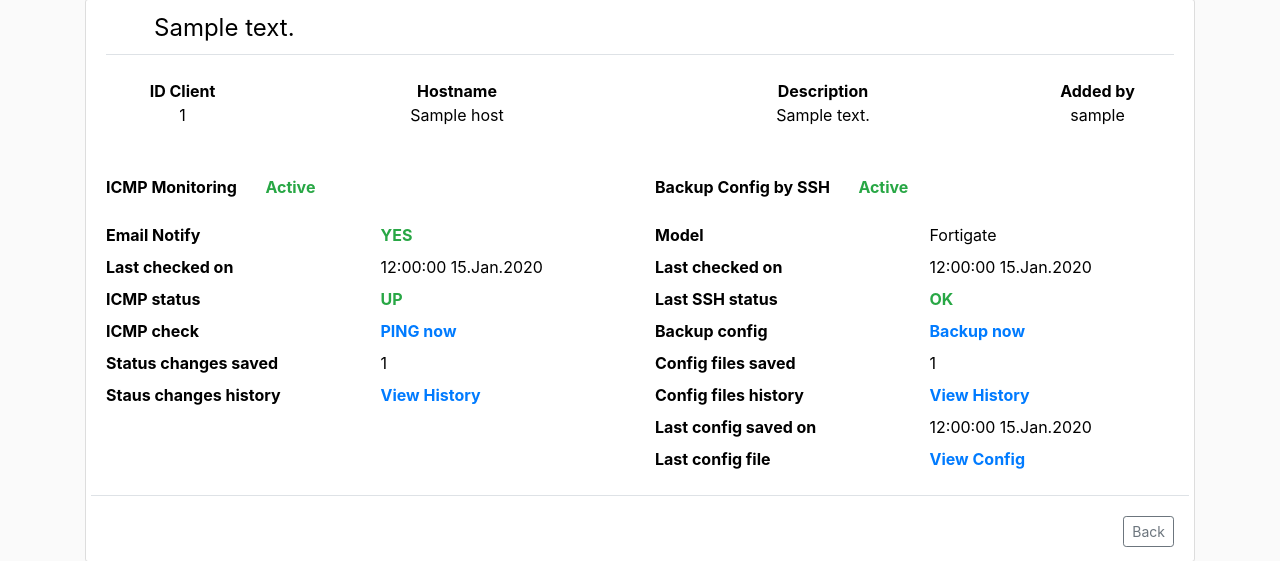
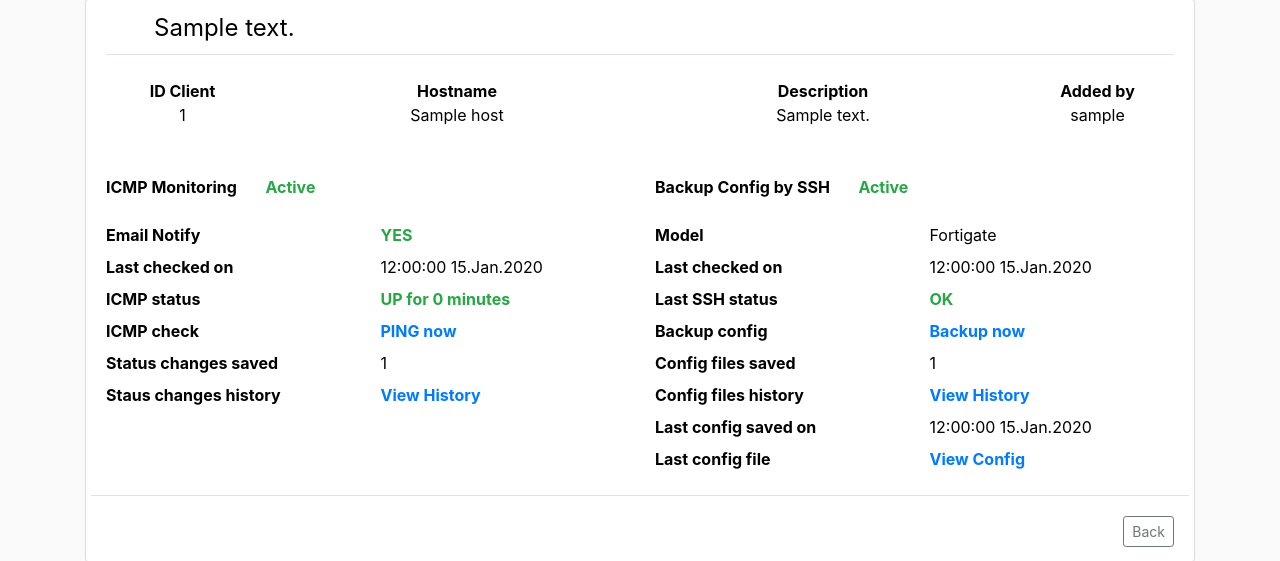
Before and after one commit to dangulica/logmon, a Django app: page /hosts/1/detail/ in a window 1280 px wide. Shown: the part 81-642 px from the top of the page. Run offline with Django 3.2, Linux system fonts and the light colour scheme; tables that the repository leaves empty hold one stand-in row (values such as "Sample post"); parts of the project's set-up code (start-up, migrations or seed data) failed here and were passed over; some libraries are stand-ins or nearby versions.

Commit message:
Added interval to host detail's page

```diff
--- a/hosts/templates/hosts/host_detail.html
+++ b/hosts/templates/hosts/host_detail.html
@@ -71,7 +71,7 @@
                 <div class="row mt-2">
                     <strong class="col-md-6">ICMP status</strong>
                     <strong class="col-md-6 text-{% if object.monitored.current_state == 'UP' %}success{% else %}danger{% endif %}">
-                        {{object.monitored.current_state}}
+                        {{object.monitored.current_state}} for {{ object.monitored.date_updated|timesince:object.monitored.date_checked }}
                     </strong>
                 </div>
                 <div class="row mt-2">
```
